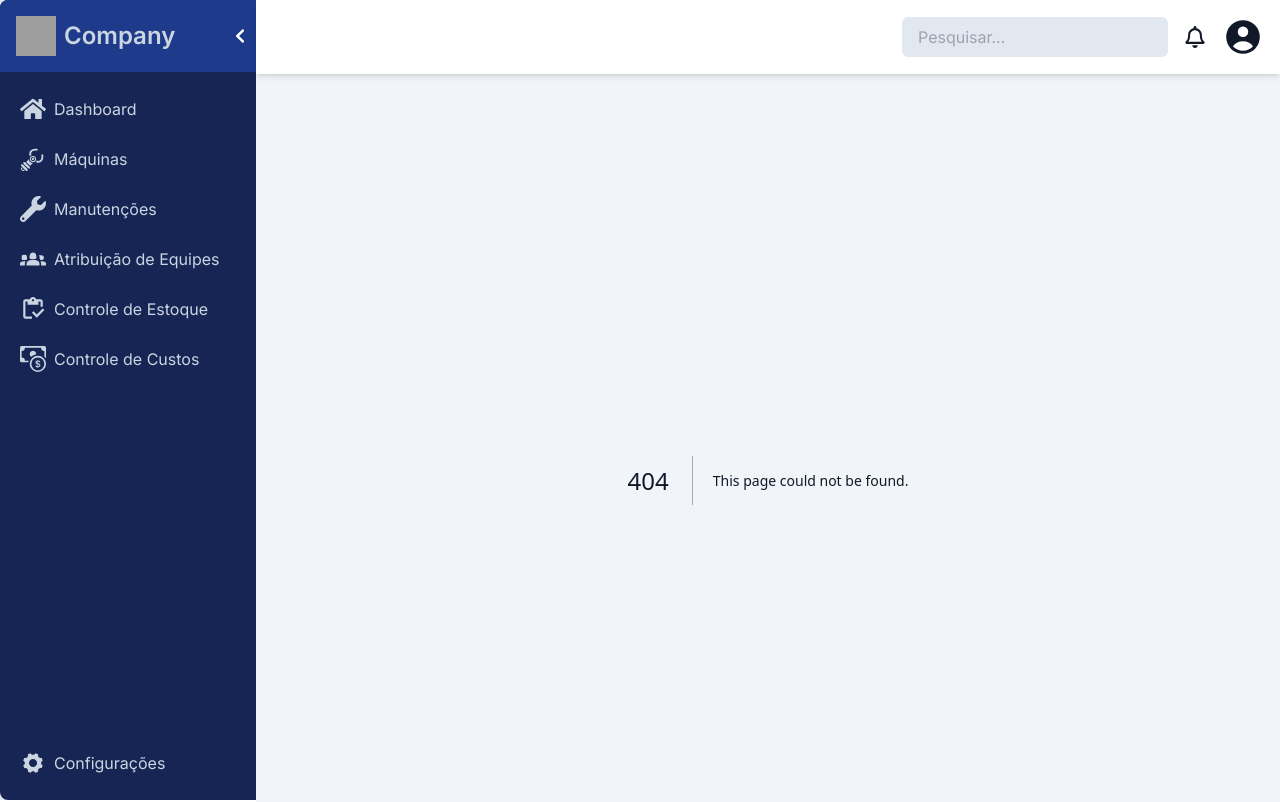
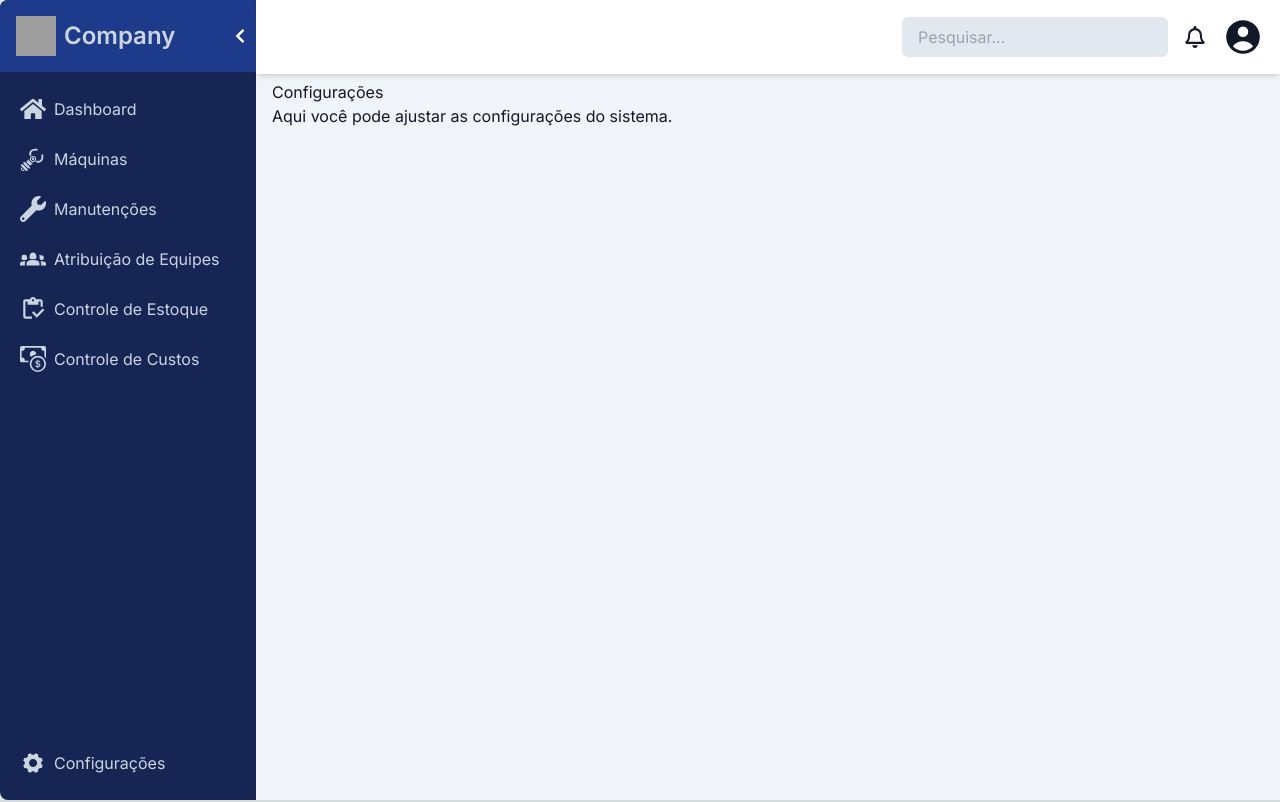
Before and after one commit to heCarlo/frontend, a Next.js app: page /settings in a window 1280 px wide. Before the commit this address had no page. Shown: the top 802 px of the page. Built offline with nearby package versions, Linux system fonts and the light colour scheme; grey boxes are pictures that could not be loaded.

Commit message:
feat: added settings page

```diff
--- /dev/null
+++ b/app/settings/page.tsx
@@ -0,0 +1,13 @@
+// app/settings/page.tsx
+import React from 'react';
+
+const Settings: React.FC = () => {
+  return (
+    <div>
+      <h1>Configurações</h1>
+      <p>Aqui você pode ajustar as configurações do sistema.</p>
+    </div>
+  );
+};
+
+export default Settings;
```
